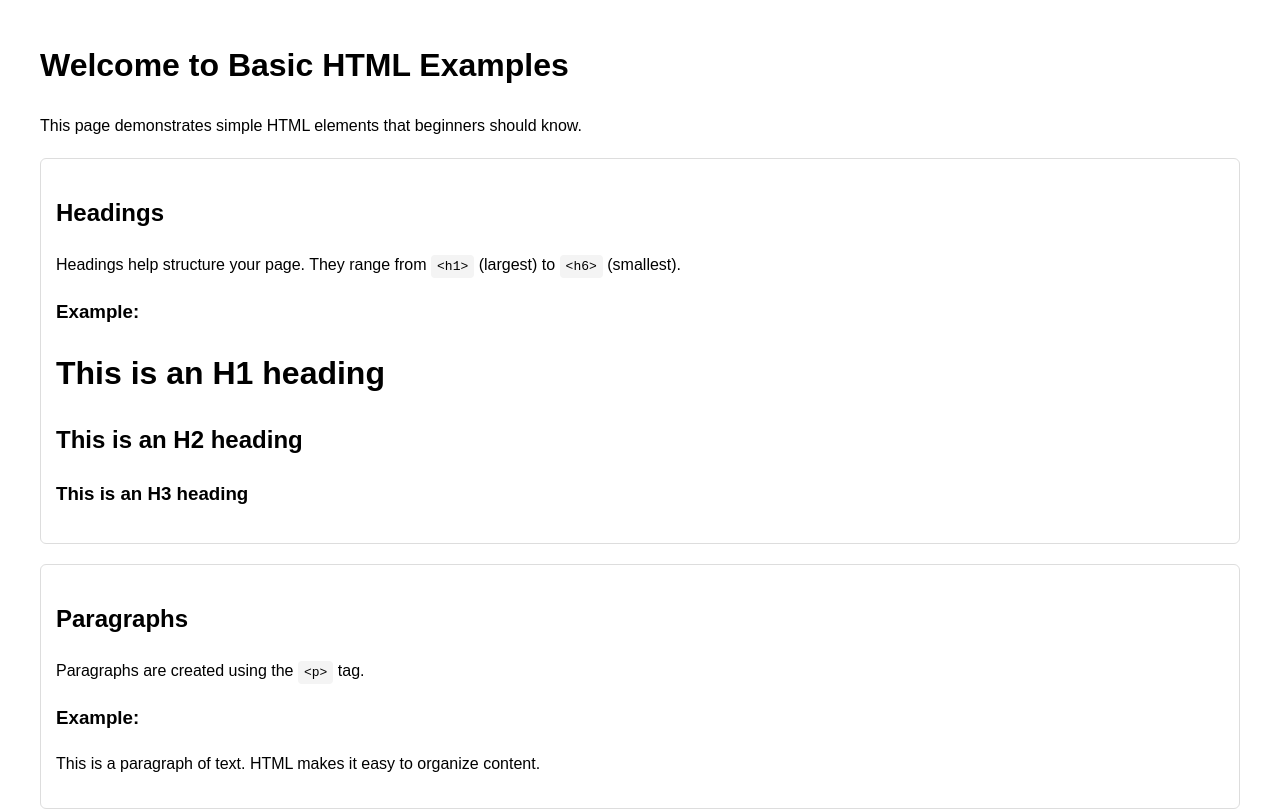
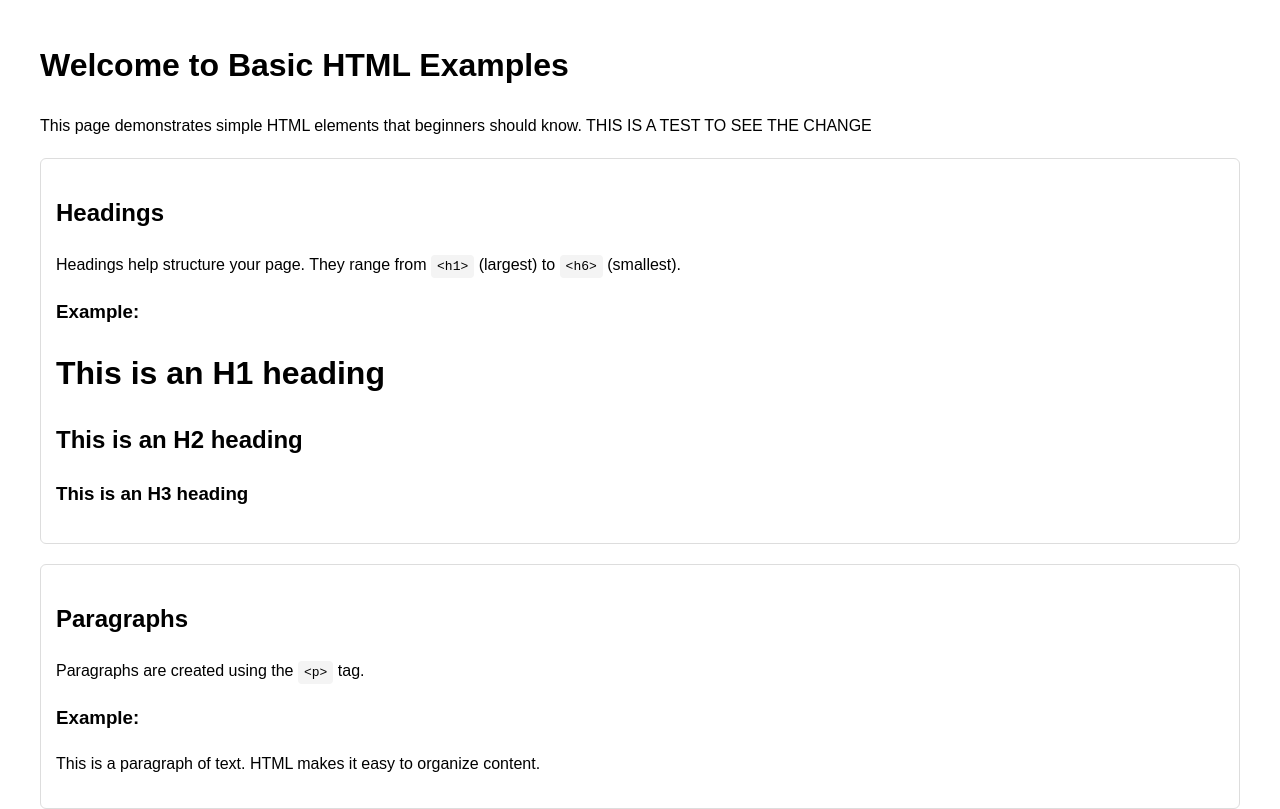
Before and after one commit to rlmcmasters/rlmcmasters.github.io, a plain HTML site: page index.html in a window 1280 px wide. Shown: the top 809 px of the page. Drawn offline with Linux system fonts and the light colour scheme.

Commit message:
Update paragraph text in index.html
Added test text to the paragraph for demonstration.

```diff
--- a/index.html
+++ b/index.html
@@ -28,7 +28,7 @@
 <body>
 
     <h1>Welcome to Basic HTML Examples</h1>
-    <p>This page demonstrates simple HTML elements that beginners should know.</p>
+    <p>This page demonstrates simple HTML elements that beginners should know. THIS IS A TEST TO SEE THE CHANGE</p>
 
     <!-- Headings -->
     <div class="example-box">
```
